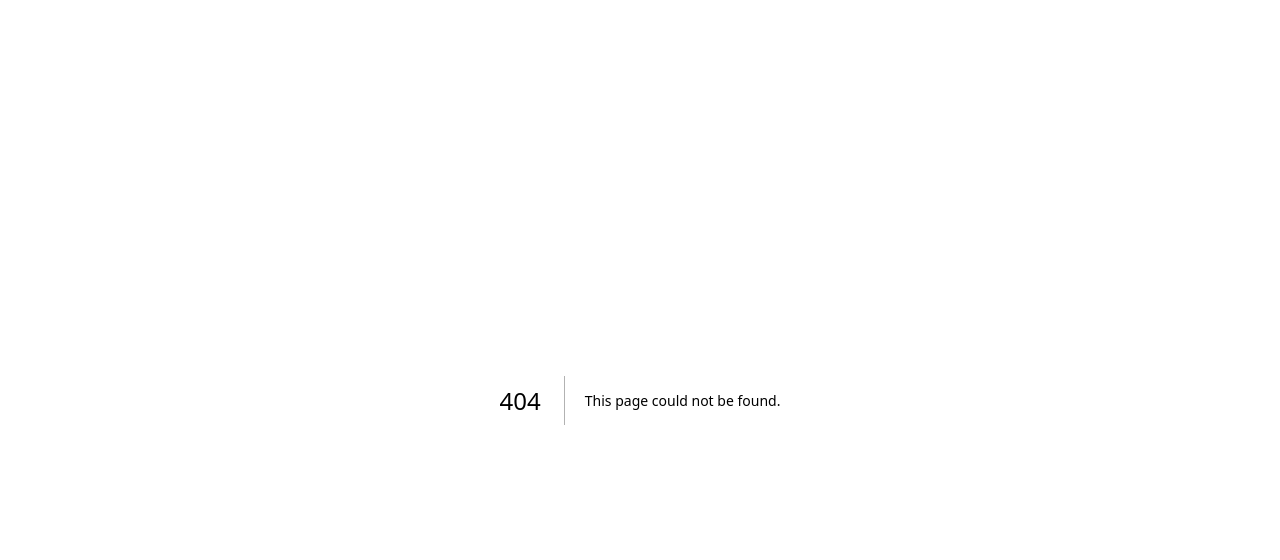
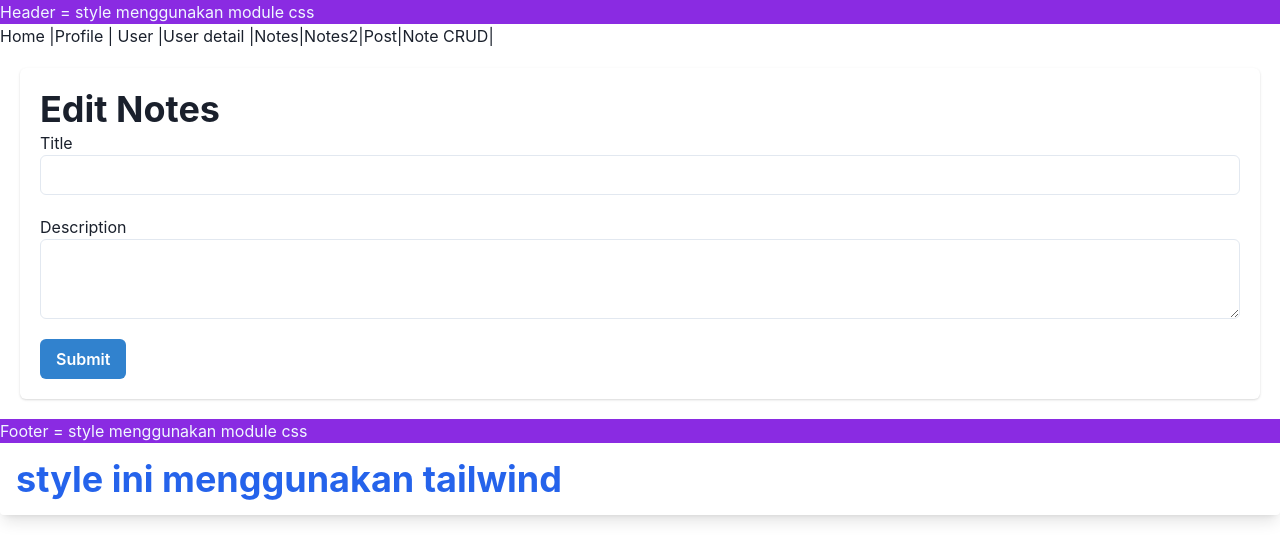
Before and after one commit to sahrulyo/sanbercode-batch57-nextjs, a Next.js app in the folder sanbercode-batch57-nextjs-startup/: page /note/edit/1 in a window 1280 px wide. Before the commit this address had no page. Shown: the top 560 px of the page. Built offline with nearby package versions, Linux system fonts and the light colour scheme; no server answers.

Commit message:
Create & Read Data

```diff
--- a/sanbercode-batch57-nextjs-startup/components/header/index.js
+++ b/sanbercode-batch57-nextjs-startup/components/header/index.js
@@ -13,6 +13,7 @@ export default function Header() {
       <Link href="/notes">Notes|</Link>
       <Link href="/notes2">Notes2|</Link>
       <Link href="/posts">Post|</Link>
+      <Link href="/note">Note CRUD|</Link>
     </li>
   </ul>
   </>
--- a/sanbercode-batch57-nextjs-startup/package.json
+++ b/sanbercode-batch57-nextjs-startup/package.json
@@ -9,6 +9,10 @@
     "lint": "next lint"
   },
   "dependencies": {
+    "@chakra-ui/react": "^2.8.2",
+    "@emotion/react": "^11.11.4",
+    "@emotion/styled": "^11.11.5",
+    "framer-motion": "^11.2.12",
     "next": "14.2.4",
     "react": "^18",
     "react-dom": "^18"
--- a/sanbercode-batch57-nextjs-startup/pages/_app.js
+++ b/sanbercode-batch57-nextjs-startup/pages/_app.js
@@ -1,6 +1,8 @@
 import "../styles/globals.css";
 import '../styles/tailwind.css';
+import * as React from 'react'
+import { ChakraProvider } from '@chakra-ui/react'
 
 export default function App({ Component, pageProps }) {
-  return <Component {...pageProps} />;
+  return <ChakraProvider><Component {...pageProps} /></ChakraProvider>
 }
--- /dev/null
+++ b/sanbercode-batch57-nextjs-startup/pages/note/add.js
@@ -0,0 +1,76 @@
+import dynamic from "next/dynamic";
+import { Heading } from "@chakra-ui/react";
+import {
+ Grid,
+ GridItem,
+ Card,
+ Text,
+ Button,
+ Input,
+ Textarea,
+} from "@chakra-ui/react";
+import { useRouter } from "next/router";
+import { useState } from "react";
+
+const LayoutComponent = dynamic(() => import("/Layout"));
+
+export default function AddNotes() {
+ const router = useRouter();
+ const [notes, setNotes] = useState({
+  title:"",
+  description:"",
+ });
+
+ const HandleSubmit = async () => {
+  try {
+   const response = await fetch(
+    "https://service.pace-unv.cloud/api/notes",
+    {
+     method: "POST",
+     headers: {
+      "Content-Type": "application/json",
+     },
+     body: JSON.stringify(notes),
+    }
+   );
+   const result = await response.json();
+   if (result?.success) {
+    router.push("/note"); //this should be correct---------------->
+   }
+  } catch (error) {}
+ };
+
+ return (
+ <>
+  <LayoutComponent metaTitle="Notes">
+   <Card margin="5" padding="5">
+    <Heading>Add Notes</Heading>
+     <Grid gap="5">
+      <GridItem>
+       <Text>Title</Text>
+       <Input
+        type="text"
+        onChange={(event) =>
+         setNotes({ ...notes, title: event.target.value })
+        }
+       />
+     </GridItem>
+     <GridItem>
+      <Text>Description</Text>
+       <Textarea
+        onChange={(event) =>
+         setNotes({ ...notes, description: event.target.value })
+        }
+      />
+     </GridItem>
+     <GridItem>
+      <Button onClick={() => HandleSubmit()} colorScheme="blue">
+       Submit
+      </Button>
+     </GridItem>
+    </Grid>
+   </Card>
+  </LayoutComponent>
+ </>
+);
+}
--- /dev/null
+++ b/sanbercode-batch57-nextjs-startup/pages/note/edit/[id].js
@@ -0,0 +1,89 @@
+import dynamic from "next/dynamic";
+import { Heading, Grid, GridItem, Card, Text, Button, Input, Textarea } from "@chakra-ui/react";
+import { useRouter } from "next/router";
+import { useEffect, useState } from "react";
+
+const LayoutComponent = dynamic(() => import("/Layout"));
+
+export default function EditNotes() {
+  const router = useRouter();
+  const { id } = router.query;
+  const [note, setNote] = useState({
+    title: "",
+    description: "",
+  });
+
+  useEffect(() => {
+    if (id) {
+      async function fetchNote() {
+        try {
+          const res = await fetch(`https://service.pace-unv.cloud/api/notes/${id}`);
+          const noteData = await res.json();
+          setNote(noteData.data);
+        } catch (error) {
+          console.error("Failed to fetch the note:", error);
+        }
+      }
+      fetchNote();
+    }
+  }, [id]);
+
+  const handleSubmit = async () => {
+    try {
+      const response = await fetch(
+        `https://service.pace-unv.cloud/api/notes/{note_id}`,
+        {
+          method: "PUT",
+          headers: {
+            "Content-Type": "application/json",
+          },
+          body: JSON.stringify(note),
+        }
+      );
+      const result = await response.json();
+      if (result?.success) {
+        router.push("/note");
+      } else {
+        console.error("Failed to update the note:", result?.message || "Unknown error");
+      }
+    } catch (error) {
+      console.error("Failed to update the note:", error);
+    }
+  };
+
+  return (
+    <>
+      <LayoutComponent metaTitle="Edit Note">
+        <Card margin="5" padding="5">
+          <Heading>Edit Notes</Heading>
+          <Grid gap="5">
+            <GridItem>
+              <Text>Title</Text>
+              <Input
+                type="text"
+                value={note.title}
+                onChange={(event) =>
+                  setNote({ ...note, title: event.target.value })
+                }
+              />
+            </GridItem>
+            <GridItem>
+              <Text>Description</Text>
+              <Textarea
+                value={note.description}
+                onChange={(event) =>
+                  setNote({ ...note, description: event.target.value })
+                }
+              />
+            </GridItem>
+            <GridItem>
+              <Button onClick={handleSubmit} colorScheme="blue">
+                Submit
+              </Button>
+            </GridItem>
+          </Grid>
+        </Card>
+      </LayoutComponent>
+    </>
+  );
+}
--- /dev/null
+++ b/sanbercode-batch57-nextjs-startup/pages/note/index.js
@@ -0,0 +1,95 @@
+import dynamic from "next/dynamic";
+import {
+  Box,
+  Flex,
+  Grid,
+  GridItem,
+  Card,
+  CardBody,
+  CardHeader,
+  CardFooter,
+  Heading,
+  Text,
+  Button,
+} from "@chakra-ui/react";
+import { useRouter } from "next/router";
+import { useEffect, useState } from "react";
+
+const LayoutComponent = dynamic(() => import("/Layout"));
+
+export default function Notes() {
+  const router = useRouter();
+  const [notes, setNotes] = useState();
+
+  useEffect(() => {
+    async function fetchingData() {
+      const res = await fetch("https://service.pace-unv.cloud/api/notes");
+      const listNotes = await res.json();
+      setNotes(listNotes);
+    }
+    fetchingData();
+  }, []);
+
+  const handleDelete = async (id) => {
+    try {
+      await fetch(`https://service.pace-unv.cloud/api/notes/${id}`, {
+        method: "DELETE",
+      });
+      setNotes((prevNotes) => ({
+        ...prevNotes,
+        data: prevNotes.data.filter((note) => note.id !== id),
+      }));
+    } catch (error) {
+      console.error("Failed to delete the note:", error);
+    }
+  };
+
+  return (
+    <>
+      <LayoutComponent metaTitle="Notes">
+        <Box padding="5">
+          <Flex justifyContent="end">
+            <Button
+              colorScheme="blue"
+              onClick={() => router.push("/note/add")}
+            >
+              Add Notes
+            </Button>
+          </Flex>
+          <Flex>
+            <Grid templateColumns="repeat(3, 1fr)" gap={5}>
+              {notes?.data?.map((item) => (
+                <GridItem key={item?.id}>
+                  <Card>
+                    <CardHeader>
+                      <Heading>{item?.title}</Heading>
+                    </CardHeader>
+                    <CardBody>
+                      <Text>{item?.description}</Text>
+                    </CardBody>
+                    <CardFooter justify="space-between" flexWrap="wrap">
+                      <Button
+                        onClick={() => router.push(`/note/edit/${item?.id}`)}
+                        flex="1"
+                        variant="ghost"
+                      >
+                        Edit
+                      </Button>
+                      <Button
+                        onClick={() => handleDelete(item?.id)}
+                        flex="1"
+                        colorScheme="red"
+                      >
+                        Delete
+                      </Button>
+                    </CardFooter>
+                  </Card>
+                </GridItem>
+              ))}
+            </Grid>
+          </Flex>
+        </Box>
+      </LayoutComponent>
+    </>
+  );
+}
```
Also changed, not shown: 1 other file (tests, documents, lock files or other folders).
